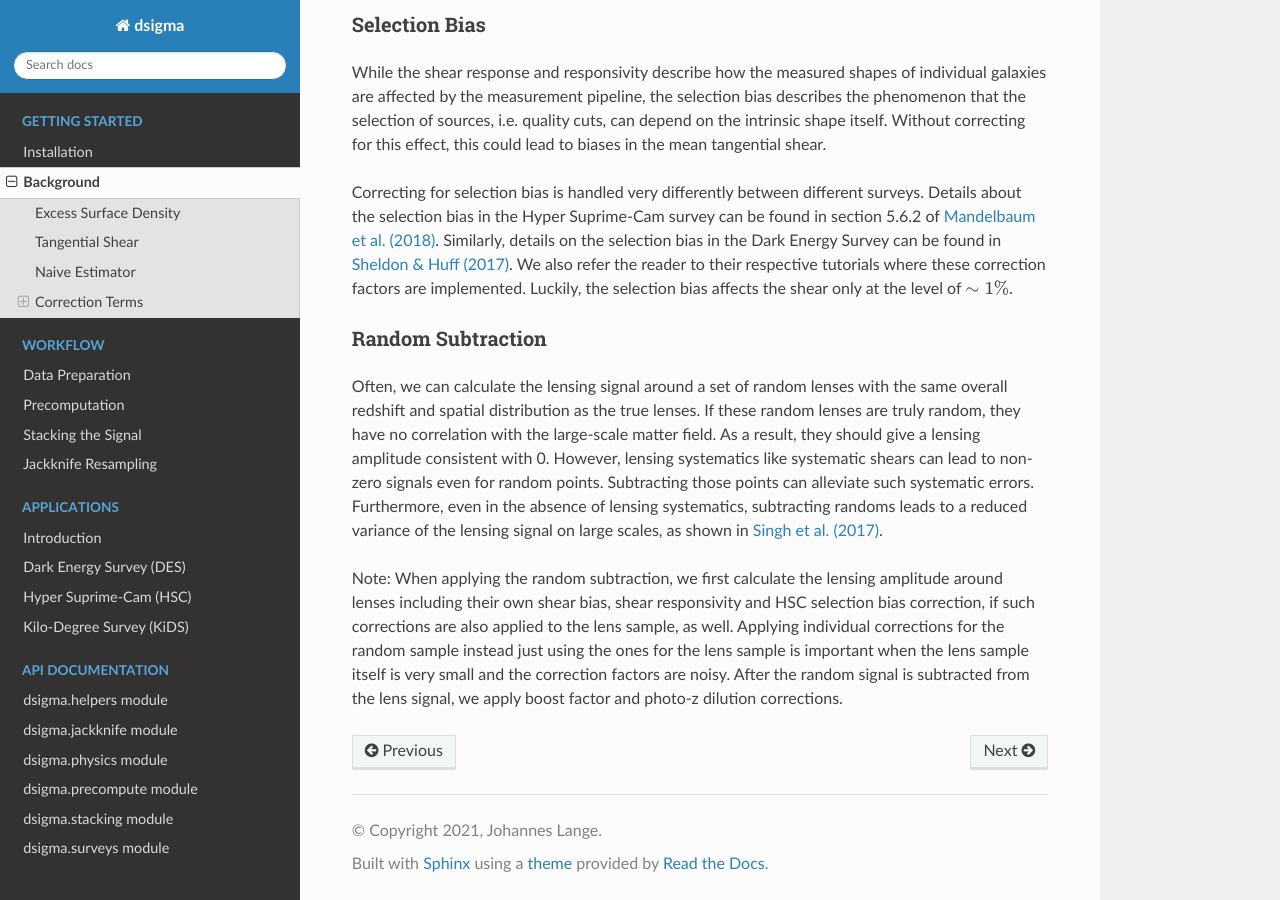
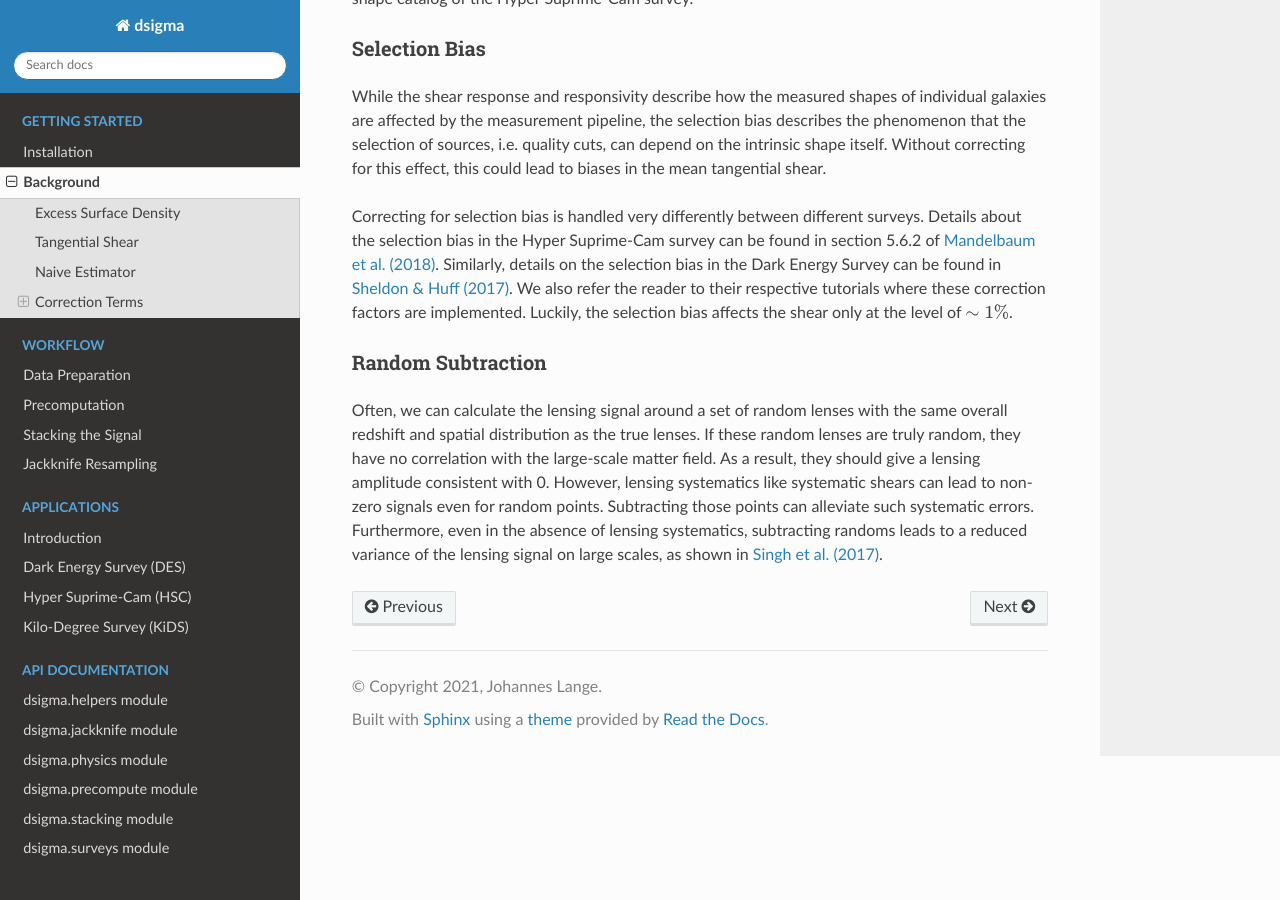
Before and after one commit to johannesulf/dsigma, a Sphinx documentation site: the page built from docs/background.txt, in a window 1280 px wide and 900 px high, scrolled down 5096 px. Built offline with Sphinx 7.4.7 and the Read the Docs theme 2.0.0, drawn with Linux system fonts in a browser that asks for light colours; some of the changed text lies outside the part shown.

Commit message:
updated documentation

```diff
--- a/docs/background.txt
+++ b/docs/background.txt
@@ -6,7 +6,8 @@
 provided by :code:`dsigma`. However, this document is not a full theoretical
 discussion of the theory of gravitational lensing and galaxy-galaxy lensing
 in particular. For this, we refer the reader to suitable standard literature
-like ...
+like `Bartelmann (2001)
+<https://ui.adsabs.harvard.edu/abs/2001PhR...340..291B/abstract>`_.
 
 
 **********************
@@ -350,12 +351,3 @@
 subtracting randoms leads to a reduced variance of the lensing signal on large
 scales, as shown in `Singh et al. (2017)
 <https://ui.adsabs.harvard.edu/abs/2017MNRAS.471.3827S/abstract>`_.
-
-Note: When applying the random subtraction, we first calculate the lensing
-amplitude around lenses including their own shear bias, shear responsivity and
-HSC selection bias correction, if such corrections are also applied to the lens
-sample, as well. Applying individual corrections for the random sample instead
-just using the ones for the lens sample is important when the lens sample
-itself is very small and the correction factors are noisy. After the random
-signal is subtracted from the lens signal, we apply boost factor and photo-z
-dilution corrections.
```
